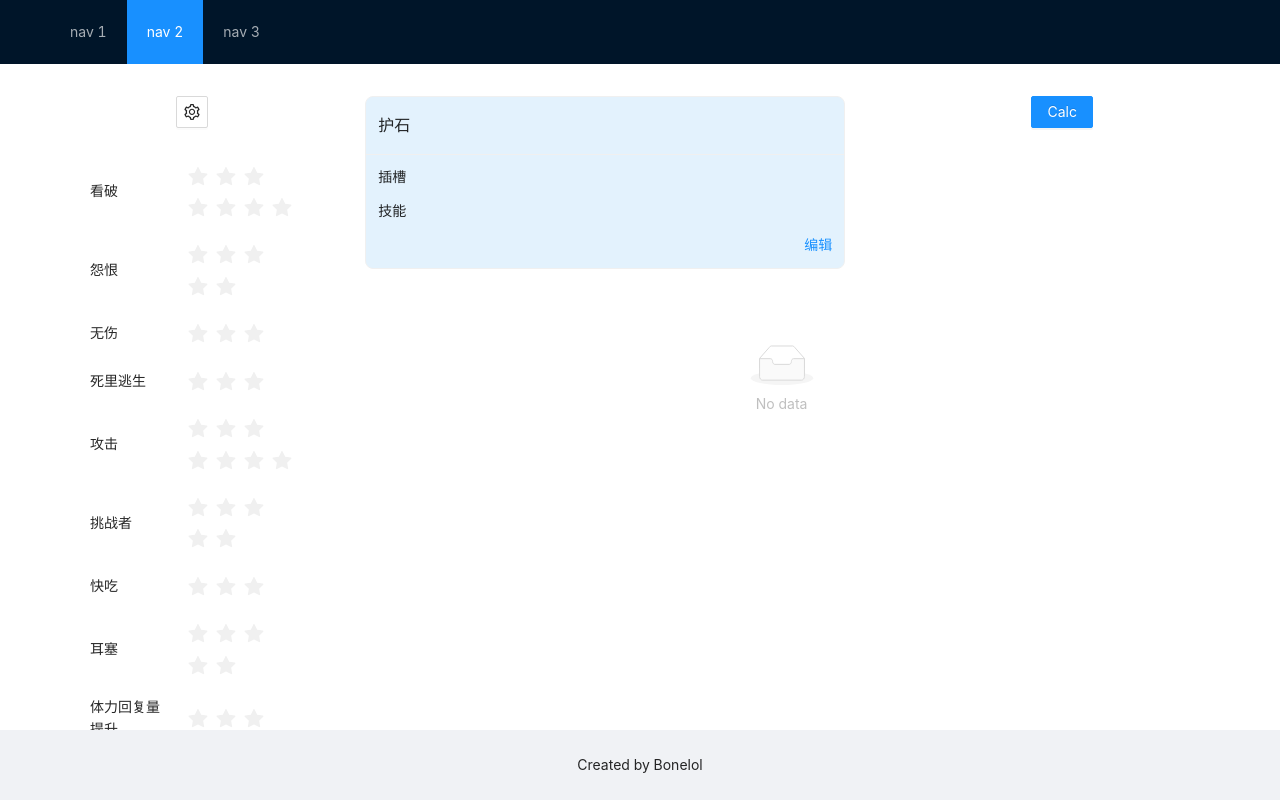
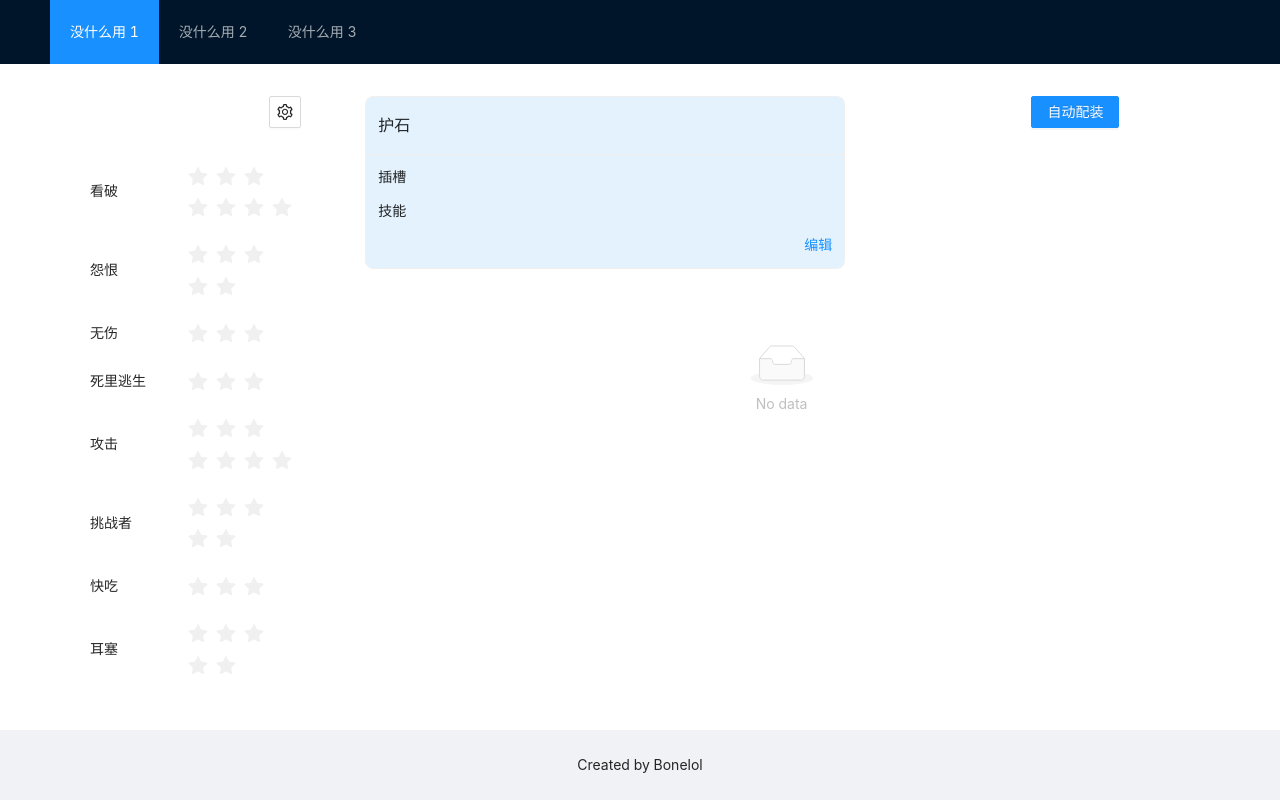
Before and after one commit to Bonelol/mhr-tool, a React (Create React App) app: page / in a window 1280 px wide. Built offline with nearby package versions, Linux system fonts and the light colour scheme.

Commit message:
Fix layout, store data on localStorage

```diff
--- a/src/components/calc/index.tsx
+++ b/src/components/calc/index.tsx
@@ -10,10 +10,40 @@ import { MyTalisman } from '../my-talisman';
 import { State as Armors } from '../../store/armor/types';
 import { BuildView } from '../build-view';
 import './index.css';
+import { useLocalStorageState } from '../../utils/useLocalStorageState';
+
+const useLocalTalisman = () => {
+  return useLocalStorageState<Talisman>(
+    'my-talisman',
+    { slots: new Map(), skills: new Map() },
+    {
+      serialize: (value: Talisman) =>
+        JSON.stringify({
+          slots: Array.from(value.slots.entries()),
+          skills: Array.from(value.skills.entries()),
+        }),
+      deserialize: (value: string) => {
+        const parsed = JSON.parse(value);
+        return {
+          slots: new Map(parsed.slots || []),
+          skills: new Map(parsed.skills || []),
+        };
+      },
+    }
+  );
+};
+
+const useLocalSkills = () => {
+  return useLocalStorageState<Map<string, number>>('my-skills', new Map(), {
+    serialize: (value: Map<string, number>) =>
+      JSON.stringify(Array.from(value.entries())),
+    deserialize: (value: string) => new Map(JSON.parse(value) || []),
+  });
+};
 
 export const Calc = () => {
-  const [selected, setSelected] = useState(new Map<string, number>());
-  const [talisman, setTalisman] = useState<Talisman>();
+  const [selected, setSelected] = useLocalSkills();
+  const [talisman, setTalisman] = useLocalTalisman();
   const [builds, setBuilds] = useState<Build[]>([]);
   const armors = useArmorState();
   const decorations = useDecorationState();
@@ -59,7 +89,7 @@ export const Calc = () => {
           </div>
           <div>
             <Button type="primary" onClick={calc}>
-              Calc
+              自动配装
             </Button>
           </div>
         </div>
@@ -155,7 +185,6 @@ const findBuilds = (
   builds.forEach((b) => b.addDecorations(decorations));
   builds = sort(builds);
   const winners = builds.slice(0, 100);
-  console.log(winners);
 
   return winners;
 };
--- a/src/components/layout/index.tsx
+++ b/src/components/layout/index.tsx
@@ -8,10 +8,10 @@ export const Layout = () => {
     <AntdLayout>
       <Header className="header">
         <div className="logo" />
-        <Menu theme="dark" mode="horizontal" defaultSelectedKeys={['2']}>
-          <Menu.Item key="1">nav 1</Menu.Item>
-          <Menu.Item key="2">nav 2</Menu.Item>
-          <Menu.Item key="3">nav 3</Menu.Item>
+        <Menu theme="dark" mode="horizontal" defaultSelectedKeys={['1']}>
+          <Menu.Item key="1">没什么用 1</Menu.Item>
+          <Menu.Item key="2">没什么用 2</Menu.Item>
+          <Menu.Item key="3">没什么用 3</Menu.Item>
         </Menu>
       </Header>
       <Content style={{ padding: '0 50px', backgroundColor: '#fff' }}>
--- a/src/components/skill-select-view/index.css
+++ b/src/components/skill-select-view/index.css
@@ -4,7 +4,7 @@
 }
 
 .skill-list-wrapper {
-  height: 80%;
+  height: calc(100% - 64px);
   margin-top: 24px;
   overflow-y: auto;
 }
--- a/src/components/skill-select-view/index.tsx
+++ b/src/components/skill-select-view/index.tsx
@@ -51,18 +51,20 @@ export const SkillSelectView = (props: SkillSelectViewProps) => {
   ));
 
   return (
-    <div style={{ position: 'relative', overflow: 'hidden' }}>
-      <Button
-        icon={<SettingOutlined />}
-        onClick={() => setDrawerVisible(true)}
-      ></Button>
+    <div style={{ position: 'relative', overflow: 'hidden', height: '100%' }}>
+      <div style={{ textAlign: 'right' }}>
+        <Button
+          icon={<SettingOutlined />}
+          onClick={() => setDrawerVisible(true)}
+        ></Button>
+      </div>
       <div className="skill-list-wrapper">
         <table className="skill-list">
           <tbody>{skillList}</tbody>
         </table>
       </div>
       <Drawer
-        title="Basic Drawer"
+        title="技能稀有度"
         placement="top"
         closable={false}
         onClose={() => setDrawerVisible(false)}
--- a/src/utils/useLocalStorageState.ts
+++ b/src/utils/useLocalStorageState.ts
@@ -1,9 +1,11 @@
-function useLocalStorageState(
-  key,
-  defaultValue = '',
+import { useState, useRef, useEffect } from 'react';
+
+export const useLocalStorageState = <T>(
+  key: string,
+  defaultValue: T,
   { serialize = JSON.stringify, deserialize = JSON.parse } = {}
-) {
-  const [state, setState] = React.useState(() => {
+): [T, React.Dispatch<T>] => {
+  const [state, setState] = useState(() => {
     const valueInLocalStorage = window.localStorage.getItem(key);
     if (valueInLocalStorage) {
       return deserialize(valueInLocalStorage);
@@ -11,9 +13,9 @@ function useLocalStorageState(
     return typeof defaultValue === 'function' ? defaultValue() : defaultValue;
   });
 
-  const prevKeyRef = React.useRef(key);
+  const prevKeyRef = useRef(key);
 
-  React.useEffect(() => {
+  useEffect(() => {
     const prevKey = prevKeyRef.current;
     if (prevKey !== key) {
       window.localStorage.removeItem(prevKey);
@@ -23,4 +25,4 @@ function useLocalStorageState(
   }, [key, state, serialize]);
 
   return [state, setState];
-}
+};
```
